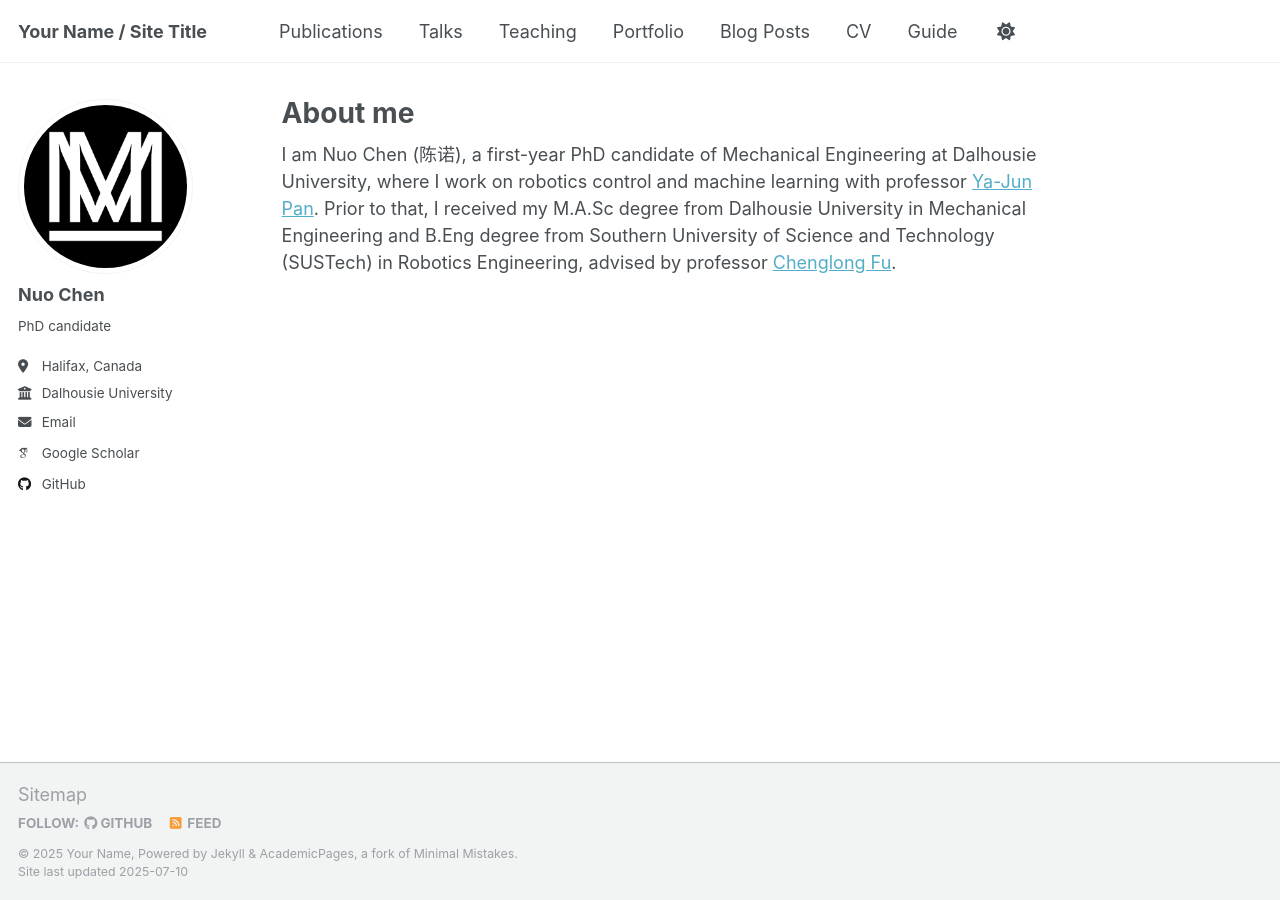
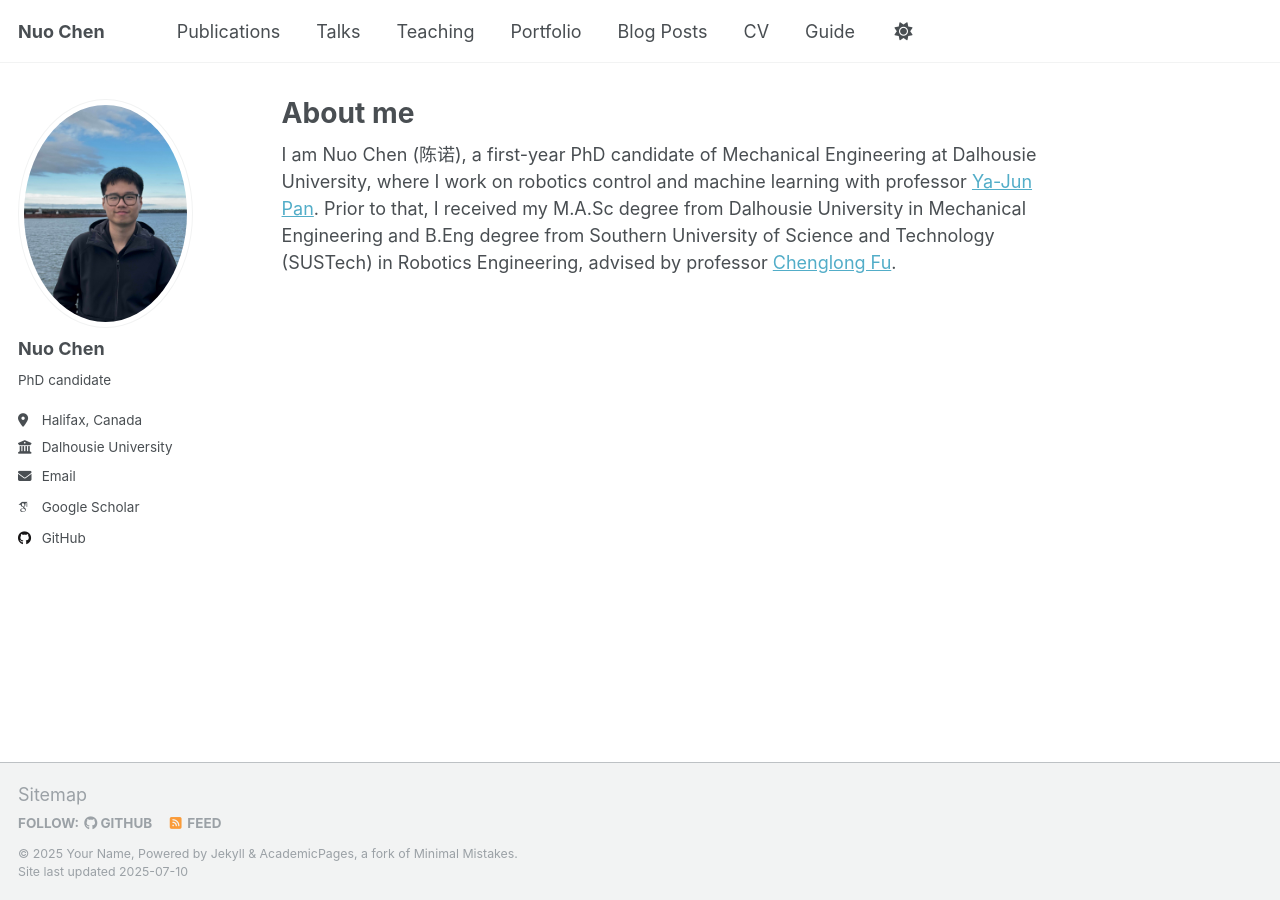
Before and after one commit to NuoChen1999/nuochen1999.github.io, a Jekyll site: the page built from _pages/about.md, in a window 1280 px wide. Built offline with Jekyll 4.4.1, drawn with Linux system fonts in a browser that asks for light colours; some web fonts are replaced; a script that is not in the unit is left out.

Commit message:
Update _config.yml

```diff
--- a/_config.yml
+++ b/_config.yml
@@ -9,21 +9,21 @@
 
 # Basic Site Settings
 locale                   : "en-US"
-site_theme               : "default"
-title                    : "Your Name / Site Title"
+# site_theme               : "default"
+title                    : "Nuo Chen"
 title_separator          : "-"
 name                     : &name "Your Name"
 description              : &description "personal description"
-url                      : https://academicpages.github.io # the base hostname & protocol for your site e.g. "https://[your GitHub username].github.io" or if you already have some other page hosted on Github then use "https://[your GitHub username].github.io/[Your Repo Name]"
+url                      : https://nuochen1999.github.io # the base hostname & protocol for your site e.g. "https://[your GitHub username].github.io" or if you already have some other page hosted on Github then use "https://[your GitHub username].github.io/[Your Repo Name]"
 baseurl                  : "" # the subpath of your site, e.g. "/blog"
-repository               : "academicpages/academicpages.github.io"
+repository               : "nuochen1999/nuochen1999.github.io"
 
 # Site Author - The following control what appear as part of the author content on the side bar.
 #               If a field is blank the icon and link will not appear, otherwise it will be shown.
 #               Additional customization can be done by editing /_includes/author-profile.html
 author:
   # Biographic information
-  avatar           : "site-logo.png"
+  avatar           : "me.jpg"
   name             : "Nuo Chen"
   pronouns         : # example: "she/her"
   bio              : "PhD candidate"
```
